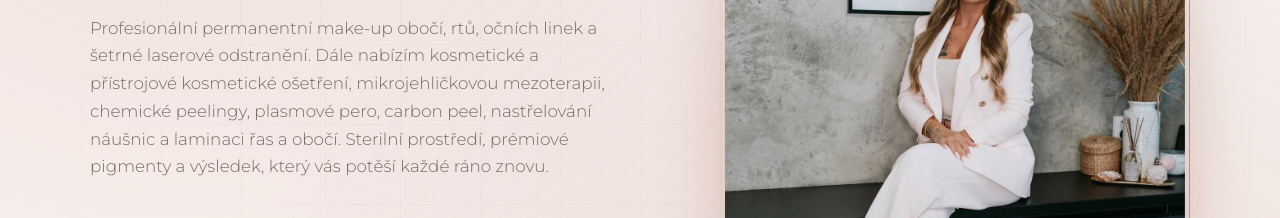
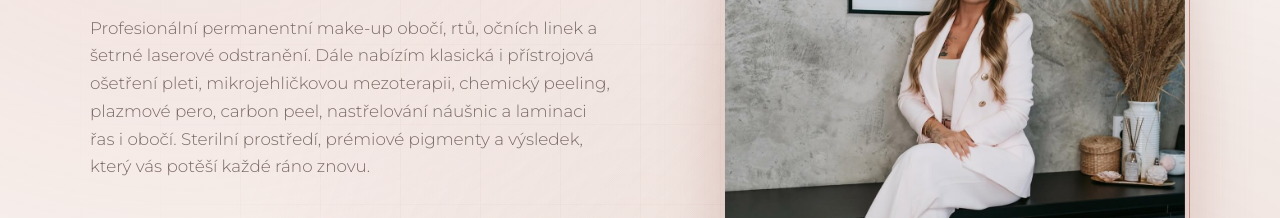
Before and after one commit to BFtech22/permanent-by-mary, a plain HTML site: page index.html in a window 1280 px wide. Shown: the part 516-734 px from the top of the page. Drawn offline with nearby package versions, Linux system fonts and the light colour scheme.

Commit message:
Update index.html

```diff
--- a/index.html
+++ b/index.html
@@ -60,12 +60,12 @@
                 </h1>
                 <p class="hero__lead">
                     Profesionální permanentní make-up obočí, rtů, očních linek
-                    a šetrné laserové odstranění. Dále nabízím kosmetické
-                    a přístrojové kosmetické ošetření, mikrojehličkovou
-                    mezoterapii, chemické peelingy, plasmové pero, carbon peel,
-                    nastřelování náušnic a laminaci řas a obočí. Sterilní
-                    prostředí, prémiové pigmenty a výsledek, který vás potěší
-                    každé ráno znovu.
+                    a šetrné laserové odstranění. Dále nabízím klasická
+                    i přístrojová ošetření pleti, mikrojehličkovou mezoterapii,
+                    chemický peeling, plazmové pero, carbon peel, nastřelování
+                    náušnic a laminaci řas i obočí. Sterilní prostředí,
+                    prémiové pigmenty a výsledek, který vás potěší každé
+                    ráno znovu.
                 </p>
                 <div class="hero__cta">
                     <a href="#contact" class="btn">Objednat konzultaci</a>
@@ -126,8 +126,9 @@
                 </p>
             </div>
             <div class="services__grid">
-                <article class="service-card">
+                <article class="service-card service-card--featured">
                     <div class="service-card__num">01</div>
+                    <span class="tag">Nejoblíbenější</span>
                     <h3>Pudrové obočí</h3>
                     <p>
                         Jemný pudrový efekt, který vypadá jako dokonale
@@ -144,9 +145,8 @@
                         splyne s vaším vlastním obočím.
                     </p>
                 </article>
-                <article class="service-card service-card--featured">
+                <article class="service-card">
                     <div class="service-card__num">03</div>
-                    <span class="tag">Nejoblíbenější</span>
                     <h3>Rty</h3>
                     <p>
                         Na výběr akvarel, plné probarvení, stínovaná kontura
```
